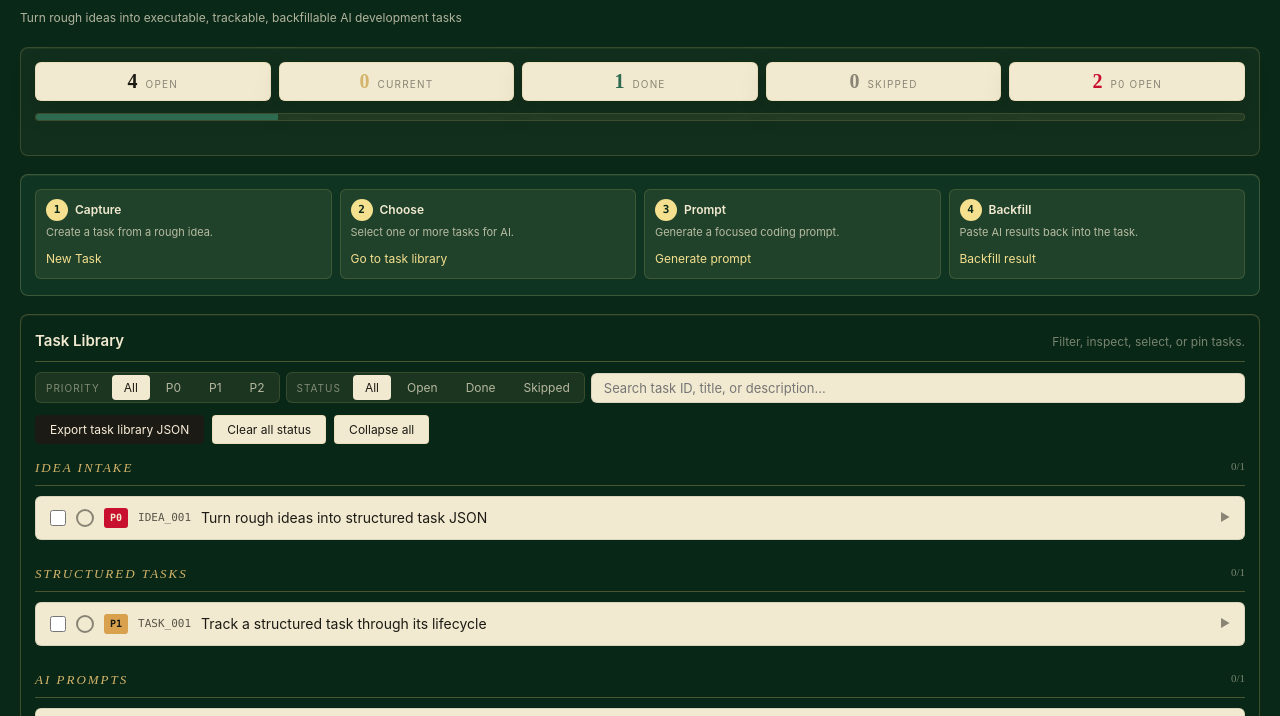
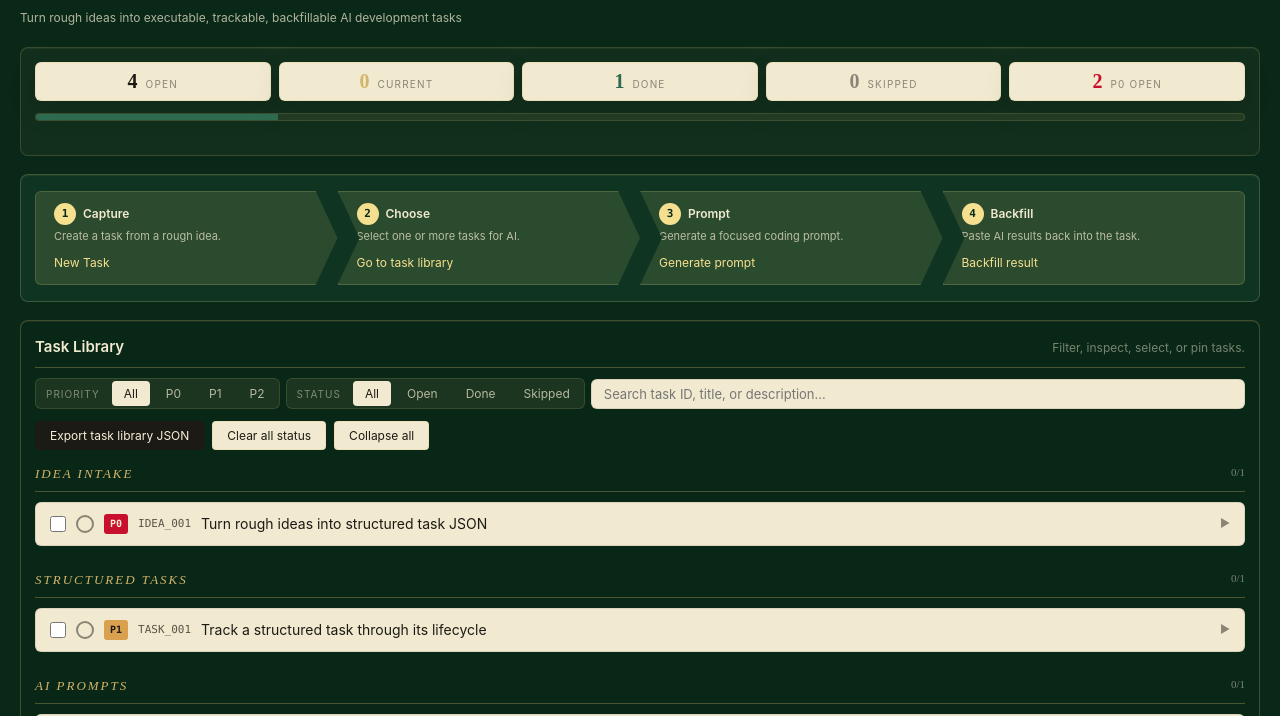
Before and after one commit to szpack/ai-task-flow, a plain HTML site: page index.html in a window 1280 px wide. Shown: the part 77-793 px from the top of the page. Drawn offline with Linux system fonts and the light colour scheme.

Commit message:
Render workflow as a chain

```diff
--- a/index.html
+++ b/index.html
@@ -197,20 +197,34 @@
 
   /* Workflow */
   .workflow {
-    display: grid;
-    grid-template-columns: repeat(4, minmax(180px, 1fr));
-    gap: 8px;
+    display: flex;
+    gap: 0;
     margin: 0;
     overflow-x: auto;
-    padding-bottom: 2px;
+    padding: 2px 0;
   }
   .workflow-step {
-    background: var(--masters-card);
-    border: 1px solid rgba(245, 224, 143, 0.14);
-    border-radius: 6px;
-    padding: 9px 10px;
+    position: relative;
+    flex: 1 0 210px;
+    background: rgba(245, 224, 143, 0.12);
+    border: 1px solid rgba(245, 224, 143, 0.18);
+    border-right: 0;
+    padding: 11px 30px 11px 18px;
     color: var(--cream-secondary);
-    min-width: 180px;
+    min-width: 210px;
+    clip-path: polygon(0 0, calc(100% - 22px) 0, 100% 50%, calc(100% - 22px) 100%, 0 100%, 22px 50%);
+  }
+  .workflow-step:first-child {
+    border-radius: 6px 0 0 6px;
+    clip-path: polygon(0 0, calc(100% - 22px) 0, 100% 50%, calc(100% - 22px) 100%, 0 100%);
+  }
+  .workflow-step:last-child {
+    border-right: 1px solid rgba(245, 224, 143, 0.18);
+    border-radius: 0 6px 6px 0;
+    clip-path: polygon(0 0, 100% 0, 100% 100%, 0 100%, 22px 50%);
+  }
+  .workflow-step:hover {
+    background: rgba(245, 224, 143, 0.18);
   }
   .workflow-step-title {
     display: flex;
```
